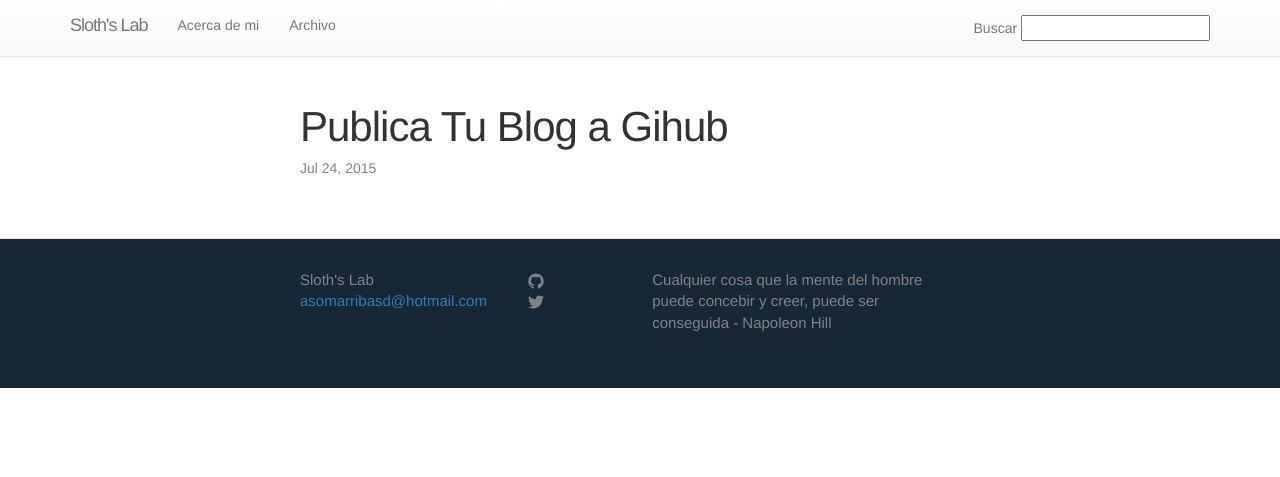
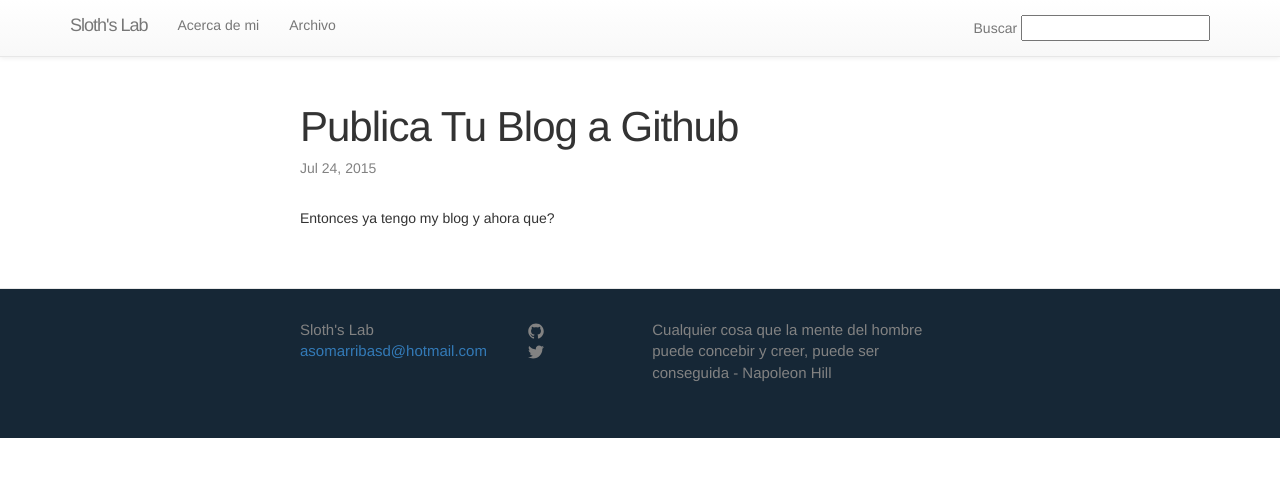
Before and after one commit to asomarribasd/asomarribasd.github.io, a Jekyll site: the page built from _posts/2015-07-24-publica-blog-github.markdown, in a window 1280 px wide. Shown: the top 477 px of the page. Built offline with Jekyll 4.4.1, drawn with Linux system fonts in a browser that asks for light colours; nearby versions of some CDN libraries.

Commit message:
Fix titles

```diff
--- a/_posts/2015-07-24-publica-blog-github.markdown
+++ b/_posts/2015-07-24-publica-blog-github.markdown
@@ -1,6 +1,8 @@
 ---
 layout: post
-title: "Publica Tu Blog a Gihub"
+title: "Publica Tu Blog a Github"
 date: 2015-07-24T11:20:06-07:00
 categories: jekyll
 ---
+
+Entonces ya tengo my blog y ahora que?
```
